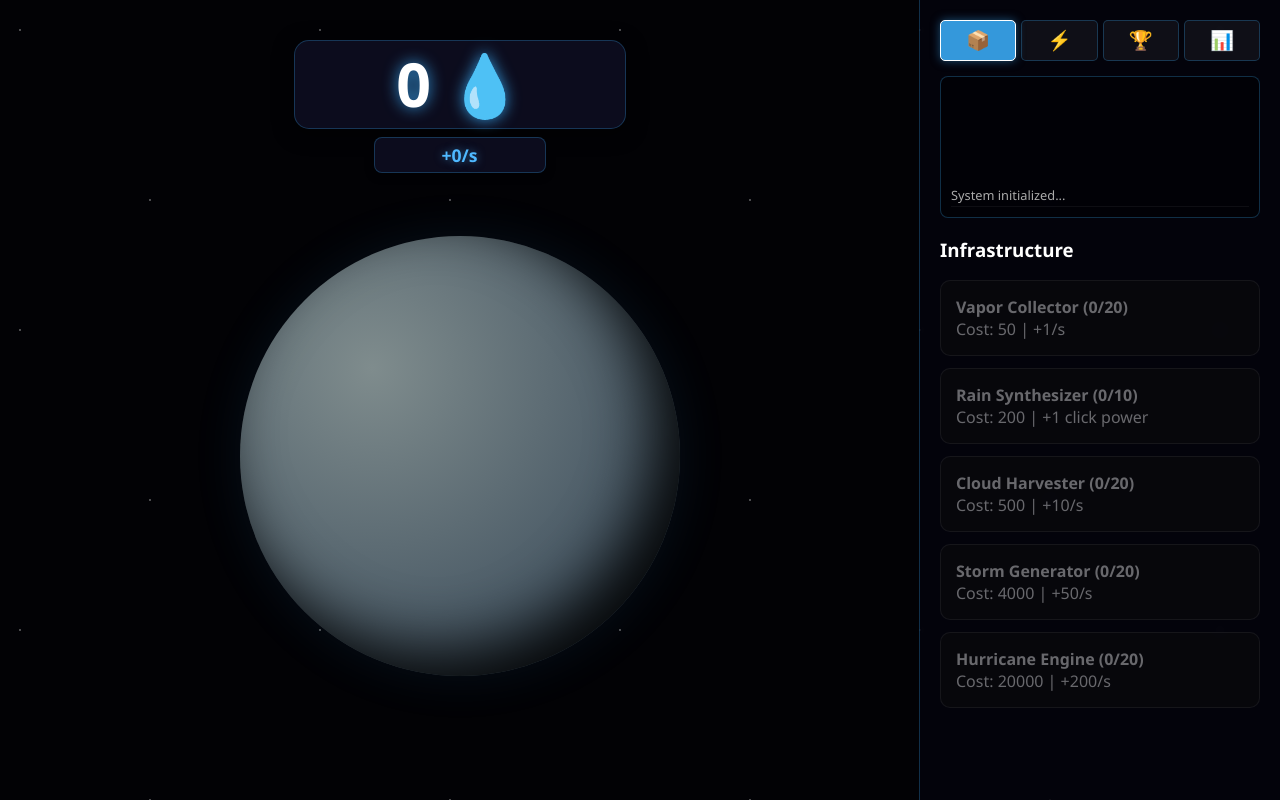
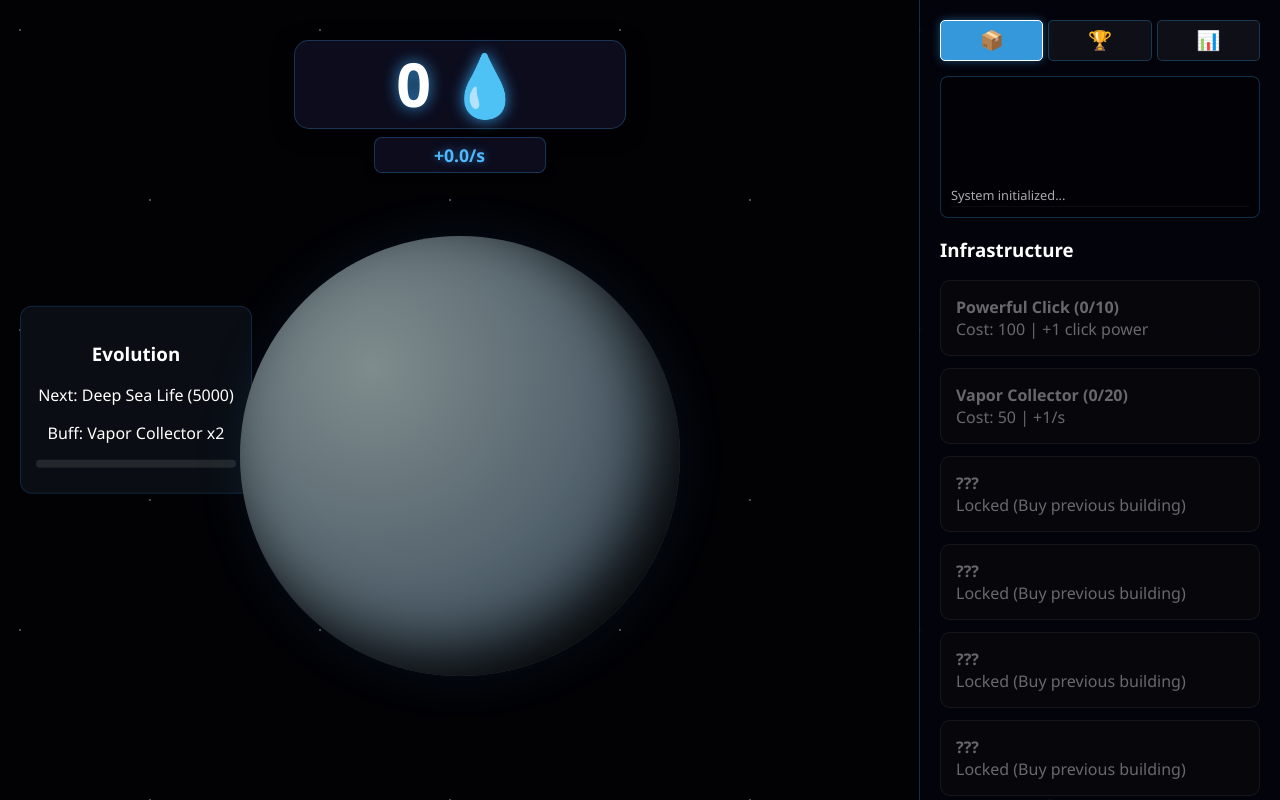
Before and after one commit to xadoqu/clicker-project, a plain HTML site: page index.html in a window 1280 px wide. Drawn offline with Linux system fonts and the light colour scheme.

Commit message:
evolution bar, buffs from evolutions, new buildings, css

```diff
--- a/index.html
+++ b/index.html
@@ -20,10 +20,17 @@
                 <div class="planet" id="planet"></div>
             </div>
         </main>
+        <div class="evo-panel">
+            <h3>Evolution</h3>
+            <div id="next-evo-info">
+                <p id="evo-name">Next: Deep Sea Life</p>
+                <p id="evo-buff">Buff: Vapor Collector x2 income</p>
+                <button id="buy-evo-btn" onclick="buyEvolution()">Evolve (Cost: 5000 💧)</button>
+            </div>
+        </div>
         <aside class="side-panel">
             <nav class="tabs-nav">
                 <button class="tab-btn active" onclick="switchTab('infra')">📦</button>
-                <button class="tab-btn" onclick="switchTab('upgrades')">⚡</button>
                 <button class="tab-btn" onclick="switchTab('achievements')">🏆</button>
                 <button class="tab-btn" onclick="switchTab('stats')">📊</button>
             </nav>
@@ -33,11 +40,6 @@
             <div id="infra-tab" class="tab-content active">
                 <h3 class="panel-title">Infrastructure</h3>
                 <div id="buildings-list"></div>
-            </div>
-
-            <div id="upgrades-tab" class="tab-content">
-                <h3 class="panel-title">Upgrades</h3>
-                <p style="text-align:center; color: #666;">Research in progress...</p>
             </div>
             <div id="achievements-tab" class="tab-content">
                 <div class="achievements-grid">
--- a/script.js
+++ b/script.js
@@ -2,25 +2,27 @@ let state = {
   res: 0,
   level: 1,
   clickPower: 1,
+  evoLevel: 0,
+  globalMultiplier: 1,
   buildings: [
     {
       id: 0,
-      name: "Vapor Collector",
-      base: 50,
-      rate: 1.15,
-      inc: 1,
-      count: 0,
-      limit: 20,
-    },
-    {
-      id: 1,
-      name: "Rain Synthesizer",
-      base: 200,
-      rate: 1.5,
+      name: "Powerful Click",
+      base: 100,
+      rate: 2,
       inc: 0,
       count: 0,
       power: 1,
       limit: 10,
+    },
+    {
+      id: 1,
+      name: "Vapor Collector",
+      base: 50,
+      rate: 1.3,
+      inc: 1,
+      count: 0,
+      limit: 20,
     },
     {
       id: 2,
@@ -35,7 +37,7 @@ let state = {
       id: 3,
       name: "Storm Generator",
       base: 4000,
-      rate: 1.2,
+      rate: 1.3,
       inc: 50,
       count: 0,
       limit: 20,
@@ -44,12 +46,36 @@ let state = {
       id: 4,
       name: "Hurricane Engine",
       base: 20000,
-      rate: 1.2,
+      rate: 1.3,
       inc: 200,
       count: 0,
       limit: 20,
     },
+    {
+      id: 5,
+      name: "Atmosphere Stabilizer",
+      base: 100000,
+      rate: 1.3,
+      inc: 1000,
+      count: 0,
+      limit: 20,
+    },
+    {
+      id: 6,
+      name: "Orbital Station",
+      base: 500000,
+      rate: 1.3,
+      inc: 5000,
+      count: 0,
+      limit: 20,
+    },
   ],
+  stats: {
+    totalClicks: 0,
+    startTime: Date.now(),
+    totalResources: 0,
+    timePlayed: 0,
+  },
 };
 
 const achievementsData = {
@@ -69,15 +95,15 @@ const achievementsData = {
   "ach-million": { condition: () => state.res >= 1000000, unlocked: false },
   "ach-billion": { condition: () => state.res >= 1000000000, unlocked: false },
   "ach-time-10min": {
-    condition: () => (Date.now() - state.stats.startTime) / 1000 >= 600,
+    condition: () => state.stats.timePlayed >= 600,
     unlocked: false,
   },
   "ach-time-1hr": {
-    condition: () => (Date.now() - state.stats.startTime) / 1000 >= 3600,
+    condition: () => state.stats.timePlayed >= 3600,
     unlocked: false,
   },
   "ach-time-24hr": {
-    condition: () => (Date.now() - state.stats.startTime) / 1000 >= 86400,
+    condition: () => state.stats.timePlayed >= 86400,
     unlocked: false,
   },
 };
@@ -97,119 +123,151 @@ function checkAchievements() {
   });
 }
 
-const evolutionStages = [
-  { threshold: 0, class: "stage-0", name: "Empty World" },
-  { threshold: 5000, class: "stage-1", name: "Deep Sea Life" },
-  { threshold: 15000, class: "stage-2", name: "First Islands" },
+const evoUpgrades = [
+  {
+    threshold: 5000,
+    name: "Deep Sea Life (5000)",
+    buffText: "Vapor Collector x2",
+    apply: () => {
+      state.buildings[1].inc *= 2;
+    },
+  },
+  {
+    threshold: 15000,
+    name: "First Islands (15000)",
+    buffText: "Cloud Harvester x1.5",
+    apply: () => {
+      state.buildings[2].inc *= 1.5;
+    },
+  },
 ];
+
+function buyEvolution() {
+  const nextEvo = evoUpgrades[state.evoLevel];
+  if (!nextEvo) return;
+
+  if (state.res >= nextEvo.threshold) {
+    state.res -= nextEvo.threshold;
+    nextEvo.apply();
+    state.evoLevel++;
+    if (typeof triggerEvoEffects === "function")
+      triggerEvoEffects(nextEvo.name);
+    render();
+    updateEvoUI();
+  } else {
+    EventQueue.push("Not enough resources for evolution!", "error");
+  }
+}
+
+function updateEvoUI() {
+  const next = evoUpgrades[state.evoLevel];
+  const infoBlock = document.getElementById("next-evo-info");
+  if (!next) {
+    if (infoBlock) infoBlock.innerHTML = "Maximum Evolution Reached!";
+    return;
+  }
+  const nameEl = document.getElementById("evo-name");
+  const buffEl = document.getElementById("evo-buff");
+  const btnEl = document.getElementById("buy-evo-btn");
+  if (nameEl) nameEl.innerText = `Next: ${next.name}`;
+  if (buffEl) buffEl.innerText = `Buff: ${next.buffText}`;
+  let progressContainer = document.getElementById("evo-progress-container");
+  if (!progressContainer) {
+    const html = `
+            <div id="evo-progress-container" class="progress-container">
+                <div id="evo-progress-bar" class="progress-bar"></div>
+            </div>
+        `;
+    buffEl.insertAdjacentHTML("afterend", html);
+  }
+
+  const progressBar = document.getElementById("evo-progress-bar");
+  if (progressBar) {
+    let percent = (state.res / next.threshold) * 100;
+    percent = Math.min(percent, 100);
+    progressBar.style.width = percent + "%";
+  }
+  if (btnEl) {
+    btnEl.innerText = `Evolve (Cost: ${next.threshold})`;
+    if (state.res >= next.threshold) {
+      btnEl.classList.add("visible");
+    } else {
+      btnEl.classList.remove("visible");
+    }
+  }
+}
 
 let lastStageIndex = -1;
 
 function updateEvolution() {
   const planetEl = document.getElementById("planet");
+  const stages = window.evolutionStages || [
+    { threshold: 0, name: "Start", class: "stage-0" },
+  ];
   if (!planetEl) return;
 
   let currentStageIndex = 0;
-  evolutionStages.forEach((stage, index) => {
+  stages.forEach((stage, index) => {
     if (state.stats.totalResources >= stage.threshold) {
       currentStageIndex = index;
     }
   });
 
-  const currentStage = evolutionStages[currentStageIndex];
+  const currentStage = stages[currentStageIndex];
 
   if (lastStageIndex !== -1 && lastStageIndex !== currentStageIndex) {
-    planetEl.classList.remove("evolving");
-    void planetEl.offsetWidth;
     planetEl.classList.add("evolving");
-
     const evoText = document.createElement("div");
     evoText.className = "evolution-text";
     evoText.innerText = "PLANET EVOLVED!";
-
-    document.querySelector(".main-area").appendChild(evoText);
+    document.querySelector(".main-area")?.appendChild(evoText);
 
     setTimeout(() => {
       evoText.remove();
       planetEl.classList.remove("evolving");
     }, 2500);
-
     EventQueue.push(`Planet evolved: ${currentStage.name}!`, "success");
   }
 
-  evolutionStages.forEach((s) => planetEl.classList.remove(s.class));
+  stages.forEach((s) => planetEl.classList.remove(s.class));
   planetEl.classList.add(currentStage.class);
-
   lastStageIndex = currentStageIndex;
 }
 
-if (!state.stats) {
-  state.stats = {
-    totalClicks: 0,
-    startTime: Date.now(),
-    totalResources: 0,
-  };
-}
-// lab 3
 const memoize = (fn, limit = 10) => {
   const cache = new Map();
-
   return (...args) => {
     const key = JSON.stringify(args);
-
-    if (cache.has(key)) {
-      const val = cache.get(key);
-      cache.delete(key);
-      cache.set(key, val);
-      console.log("%c [Cache Hit] ", "color: #00ff00", key);
-      return val;
-    }
-
+    if (cache.has(key)) return cache.get(key);
     const result = fn(...args);
-
-    if (cache.size >= limit) {
-      const firstKey = cache.keys().next().value;
-      cache.delete(firstKey);
-      console.log("%c [Evicted] ", "color: #ff0000", firstKey);
-    }
-
+    if (cache.size >= limit) cache.delete(cache.keys().next().value);
     cache.set(key, result);
-    console.log("%c [Cache Miss] ", "color: #ffaa00", key);
     return result;
   };
-};
-//lab 5
-const asyncUtils = {
-  async forEach(array, callback) {
-    for (let index = 0; index < array.length; index++) {
-      await callback(array[index], index, array);
-    }
-  },
 };
 
 const saveProgress = async () => {
   return new Promise((resolve) => {
     setTimeout(() => {
-      localStorage.setItem("clicker_save", JSON.stringify(state));
+      localStorage.setItem("planetClickerSave", JSON.stringify(state));
       resolve(true);
-    }, 500);
+    }, 100);
   });
 };
 
-// lab 4
 const EventQueue = {
   logs: [],
   push(message, type = "info") {
-    const entry = {
+    this.logs.push({
       text: message,
       type,
       time: new Date().toLocaleTimeString(),
-    };
-    this.logs.push(entry);
+    });
     this.render();
   },
   render() {
     const container = document.getElementById("event-log");
+    if (!container) return;
     const last = this.logs[this.logs.length - 1];
     let div = document.createElement("div");
     div.className = `log-entry ${last.type}`;
@@ -223,103 +281,111 @@ const mCalcCost = memoize((base, rate, count) => {
 });
 
 window.onload = async () => {
-  const saved = localStorage.getItem("clicker_save");
+  const saved = localStorage.getItem("planetClickerSave");
   if (saved) {
-    state = JSON.parse(saved);
+    const loadedState = JSON.parse(saved);
+    Object.assign(state, loadedState);
     EventQueue.push("Welcome back, Captain!", "success");
   }
 
   document.getElementById("planet").onclick = doClick;
   render();
+  updateEvoUI();
 };
 
 function doClick() {
   state.res += state.clickPower;
+  state.stats.totalClicks++;
+  state.stats.totalResources += state.clickPower;
   const p = document.getElementById("planet");
-  state.stats.totalClicks++;
-  state.stats.totalResources++;
-  checkAchievements();
   p.classList.remove("clicked");
   void p.offsetWidth;
   p.classList.add("clicked");
-  setTimeout(() => {
-    p.classList.remove("clicked");
-  }, 50);
 
+  checkAchievements();
   render();
 }
 
 async function buyBuilding(id) {
   const b = state.buildings.find((item) => item.id === id);
-  const cost = Math.floor(b.base * Math.pow(b.rate, b.count));
-
+  const cost = mCalcCost(b.base, b.rate, b.count);
   const isLimitReached = b.limit && b.count >= b.limit;
 
   if (state.res >= cost && !isLimitReached) {
     state.res -= cost;
     b.count++;
-    EventQueue.push(`Bought ${b.name} (Total: ${b.count})`, "success");
-    if (b.power) {
-      state.clickPower += b.power;
-    }
+    if (b.power) state.clickPower += b.power;
 
     render();
-    EventQueue.push(`Saving progress...`, "info");
     await saveProgress();
-    EventQueue.push(`Progress saved!`, "success");
   } else if (isLimitReached) {
     EventQueue.push(`Warning: ${b.name} limit reached!`, `error`);
   }
 }
 
 function render() {
-  document.getElementById("resource-display").innerText =
-    `${Math.floor(state.res)} 💧`;
+  const resDisplay = document.getElementById("resource-display");
+  if (resDisplay) resDisplay.innerText = `${Math.floor(state.res)} 💧`;
   const list = document.getElementById("buildings-list");
+  if (list) {
     list.innerHTML = "";
     let currentIncome = 0;
     state.buildings.forEach((b) => {
       if (b.inc) currentIncome += b.inc * b.count;
     });
-  const incDisplay = document.querySelector(".income-display");
-  if (incDisplay) {
-    incDisplay.innerText = `+${currentIncome}/s`;
-  }
-  state.buildings.forEach((b) => {
+    state.buildings.forEach((b, index) => {
+      const isLocked = index > 1 && state.buildings[index - 1].count === 0;
       const cost = mCalcCost(b.base, b.rate, b.count);
       const isLimitReached = b.limit && b.count >= b.limit;
       let div = document.createElement("div");
-    div.className = `shop-item ${state.res < cost || isLimitReached ? "disabled" : ""}`;
+      div.className = `shop-item ${isLocked || state.res < cost || isLimitReached ? "disabled" : ""}`;
+      if (isLocked) {
+        div.innerHTML = `<b>???</b><br>Locked (Buy previous building)`;
+      } else {
         const bonusText = b.inc > 0 ? `+${b.inc}/s` : `+${b.power} click power`;
+        const countText = b.limit ? `${b.count}/${b.limit}` : b.count;
         const priceText = isLimitReached
           ? `<b style="color: red;">MAX LEVEL</b>`
           : `Cost: ${cost}`;
-    div.innerHTML = `<b>${b.name} (${b.count}${b.limit ? "/" + b.limit : ""})</b><br>${priceText} | ${bonusText}`;
-
+        div.innerHTML = `<b>${b.name} (${countText})</b><br>${priceText} | ${bonusText}`;
         div.onclick = () => buyBuilding(b.id);
+      }
       list.appendChild(div);
-    updateEvolution();
     });
-
+    const totalDisplayIncome = currentIncome * state.globalMultiplier;
+    const incDisplay = document.querySelector(".income-display");
+    if (incDisplay)
+      incDisplay.innerText = `+${totalDisplayIncome.toFixed(1)}/s`;
+  }
   const statsContent = document.getElementById("stats-content");
-  if (statsContent && state.stats) {
-    const playTime = Math.floor((Date.now() - state.stats.startTime) / 1000);
+  if (statsContent) {
     statsContent.innerHTML = `
-      <p>Total Clicks: ${state.stats.totalClicks}</p>
-      <p>Time in Space: ${playTime}s</p>
-      <p>Total Earned: ${state.stats.totalResources}💧</p>
+      <p>Total Clicks: <span id="stat-clicks">${state.stats.totalClicks}</span></p>
+      <p>Time in Space: <span id="stat-time">${state.stats.timePlayed}s</span></p>
+      <p>Total Earned: <span id="stat-earned">${Math.floor(state.stats.totalResources)}</span>💧</p>
     `;
   }
+  updateEvolution();
+  updateEvoUI();
 }
+
 function tick() {
-  let income = state.buildings.reduce((sum, b) => sum + b.count * b.inc, 0);
+  let income = state.buildings.reduce(
+    (sum, b) => sum + b.count * (b.inc || 0),
+    0,
+  );
+  income *= state.globalMultiplier;
+
   state.res += income;
   state.stats.totalResources += income;
+  state.stats.timePlayed += 1;
+
   checkAchievements();
   render();
 }
 
 setInterval(tick, 1000);
+setInterval(saveProgress, 30000);
 
 function switchTab(tabName) {
   document
@@ -327,10 +393,9 @@ function switchTab(tabName) {
     .forEach((btn) => btn.classList.remove("active"));
   document
     .querySelectorAll(".tab-content")
-    .forEach((content) => content.classList.remove("active"));
+    .forEach((c) => c.classList.remove("active"));
 
-  event.currentTarget.classList.add("active");
+  if (event) event.currentTarget.classList.add("active");
   document.getElementById(`${tabName}-tab`).classList.add("active");
-
   render();
 }
--- a/style.css
+++ b/style.css
@@ -89,10 +89,13 @@ body {
     height: 440px;
     border-radius: 50%;
     position: relative;
-    overflow: hidden;
     cursor: pointer;
     user-select: none;
-    transition: all 1s ease-in-out;/
+    transition: all 1s ease-in-out;
+    z-index: 5;
+    background: radial-gradient(circle at 30% 30%, #7f8c8d, #2c3e50);
+    box-shadow: inset -25px -25px 60px rgba(0, 0, 0, 0.9),
+        0 0 50px rgba(52, 152, 219, 0.1);
 }
 
 .planet.stage-0 {
@@ -101,13 +104,15 @@ body {
 }
 
 .planet.stage-1 {
-    background: radial-gradient(circle at 30% 30%, #4fb9ff, #1a5f7a);
-    box-shadow: inset -25px -25px 60px rgba(0, 0, 0, 0.8), 0 0 60px rgba(52, 152, 219, 0.5);
+    background: radial-gradient(circle at 30% 30%, #4fb9ff, #1a5f7a) !important;
+    box-shadow: inset -25px -25px 60px rgba(0, 0, 0, 0.8),
+        0 0 60px rgba(52, 152, 219, 0.5) !important;
 }
 
 .planet.stage-2 {
-    background: radial-gradient(circle at 30% 30%, #4fb9ff, #1a5f7a);
-    box-shadow: inset -25px -25px 60px rgba(0, 0, 0, 0.8), 0 0 60px rgba(46, 204, 113, 0.3);
+    background: radial-gradient(circle at 30% 30%, #4fb9ff, #1a5f7a) !important;
+    box-shadow: inset -25px -25px 60px rgba(0, 0, 0, 0.8),
+        0 0 60px rgba(46, 204, 113, 0.3) !important;
 }
 
 .planet.stage-2::before {
@@ -366,3 +371,55 @@ body {
         transform: translate(-50%, -150%);
     }
 }
+
+.evo-panel {
+    position: fixed;
+    left: 20px;
+    top: 50%;
+    transform: translateY(-50%);
+    width: 200px;
+    background: rgba(13, 17, 23, 0.8);
+    border: 1px solid rgba(56, 139, 253, 0.2);
+    padding: 15px;
+    border-radius: 12px;
+    text-align: center;
+    color: white;
+}
+
+#buy-evo-btn {
+    display: none;
+    width: 100%;
+    margin-top: 10px;
+    padding: 8px;
+    background: #388efd;
+    border: none;
+    border-radius: 4px;
+    color: white;
+    cursor: pointer;
+    font-weight: bold;
+}
+
+#buy-evo-btn:hover {
+    filter: brightness(1.2);
+}
+
+#buy-evo-btn.visible {
+    display: block;
+}
+
+.progress-bar {
+    width: 0%;
+    height: 100%;
+    background: linear-gradient(90deg, #388efd, #00d2ff);
+    transition: width 0.3s ease;
+}
+
+.progress-container {
+    width: 100%;
+    background-color: rgba(255, 255, 255, 0.1);
+    border-radius: 10px;
+    margin: 10px 0;
+    height: 8px;
+    position: relative;
+    overflow: hidden;
+}
```
Lines whose indentation alone changed are shown as unchanged.
